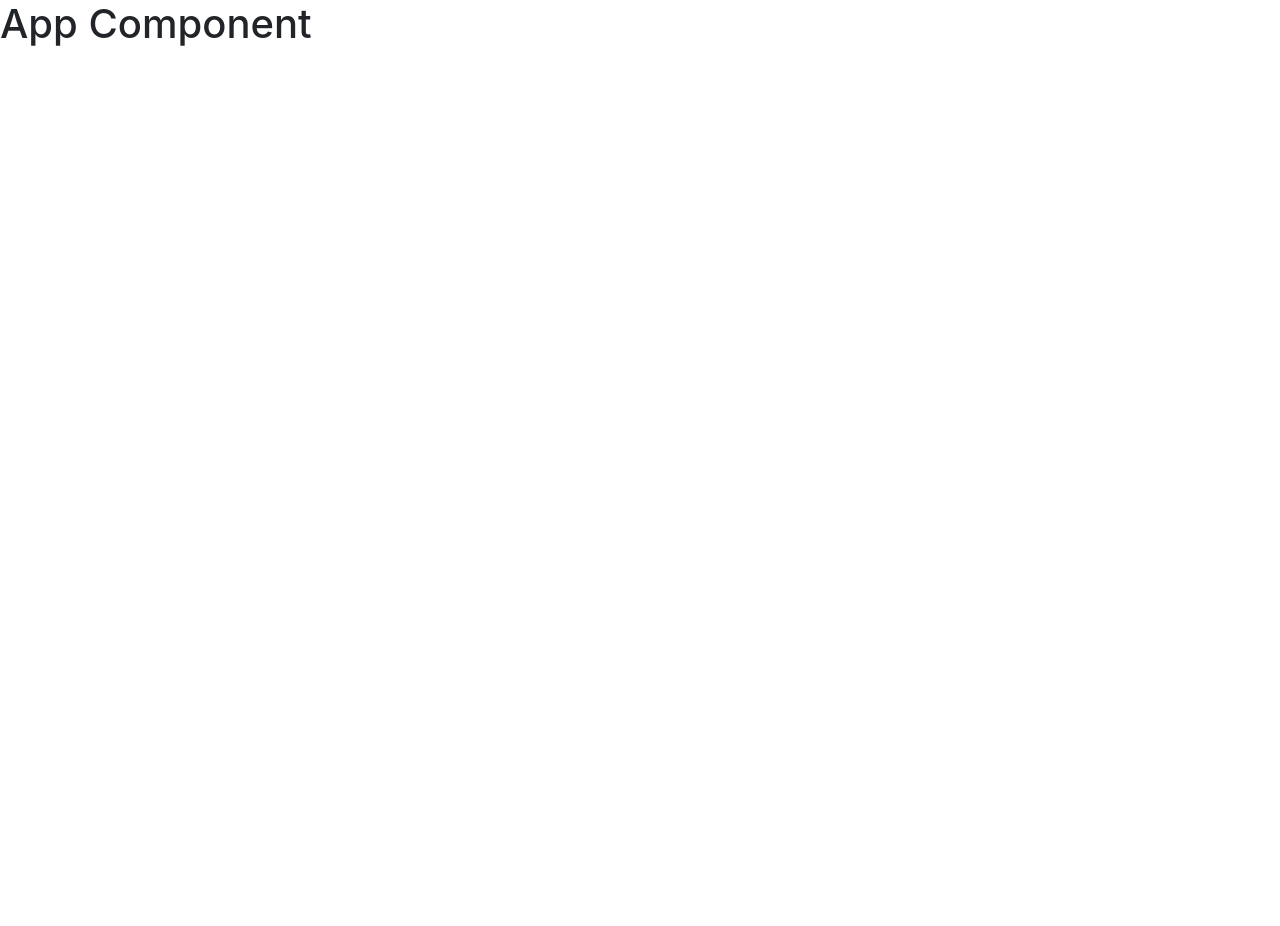
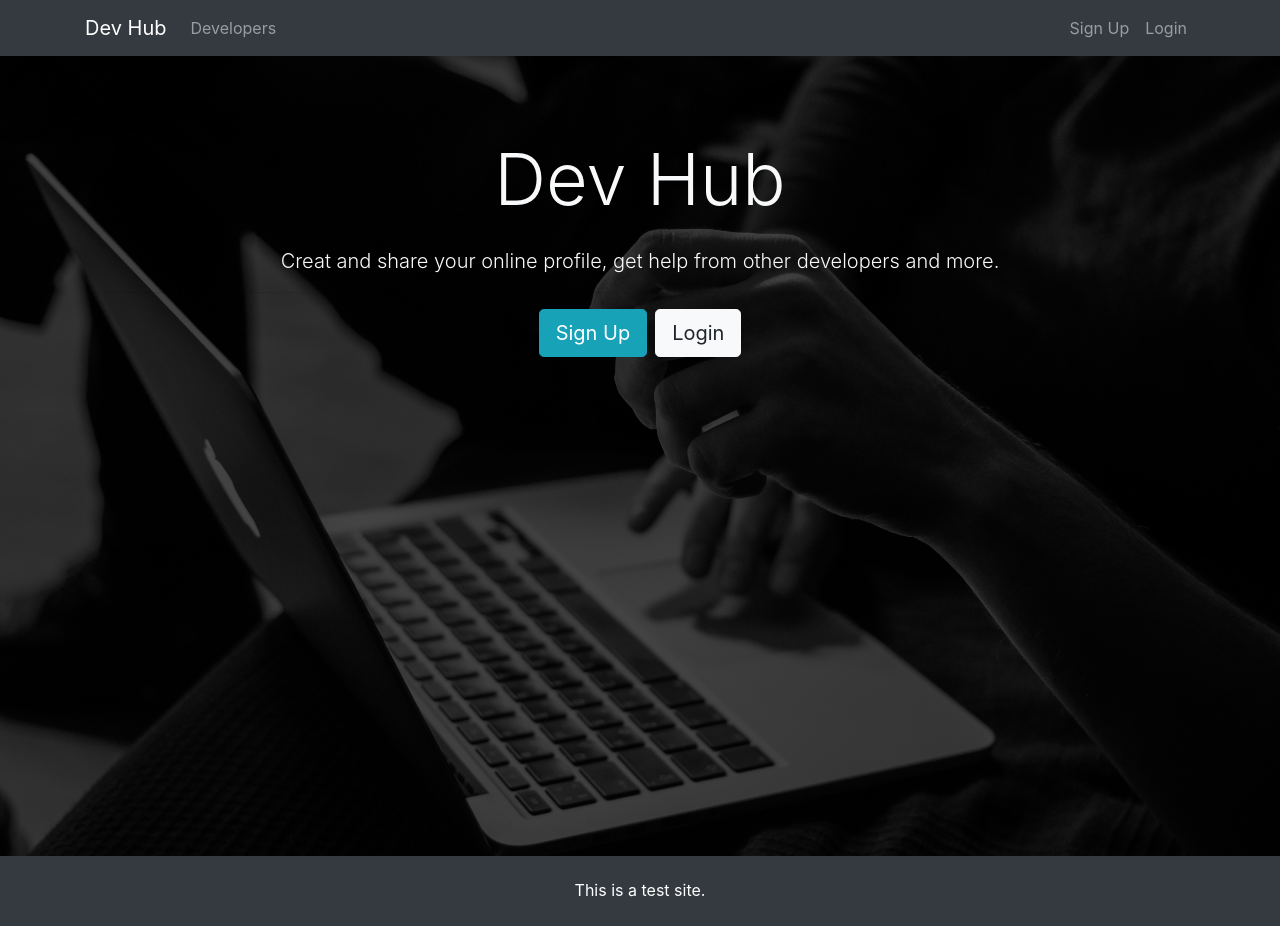
Before and after one commit to QiongXM/node-react, a React (Create React App) app in the folder client/: page / in a window 1280 px wide. Before the commit the page ends 800 px from the top, so only its background shows below. Built offline with nearby package versions, Linux system fonts and the light colour scheme.

Commit message:
Add home page components and route

```diff
--- a/client/package.json
+++ b/client/package.json
@@ -6,6 +6,7 @@
     "bootstrap": "^4.1.3",
     "react": "^16.5.2",
     "react-dom": "^16.5.2",
+    "react-router-dom": "^4.3.1",
     "react-scripts": "2.0.5"
   },
   "scripts": {
--- a/client/src/App.css
+++ b/client/src/App.css
@@ -0,0 +1,39 @@
+img {
+  width: 100%;
+}
+
+.landing {
+  position: relative;
+  background: url('./asset/img/bg.jpg') no-repeat;
+  background-size: cover;
+  background-position: center;
+  height: 100vh;
+  margin-top: -24px;
+  margin-bottom: -50px;
+}
+
+.landing-inner {
+  padding-top: 80px;
+}
+
+.dark-overlay {
+  background-color: rgba(0, 0, 0, 0.7);
+  position: absolute;
+  top: 0;
+  left: 0;
+  width: 100%;
+  height: 100%;
+}
+
+.card-form {
+  opacity: 0.9;
+}
+
+.latest-profiles-img {
+  width: 40px;
+  height: 40px;
+}
+
+.form-control::placeholder {
+  color: #bbb !important;
+}
--- a/client/src/App.js
+++ b/client/src/App.js
@@ -1,13 +1,25 @@
 import React, { Component } from 'react';
+import { BrowserRouter as Router, Route, Switch } from 'react-router-dom';
+
+import Navbar from './components/layout/Navbar';
+import Footer from './components/layout/Footer';
+import Landing from './components/layout/Landing';
+
 import './App.css';
 import 'bootstrap/dist/css/bootstrap.min.css';
 
 class App extends Component {
   render() {
     return (
-      <div className="App">
-        <h1>App Component</h1>
-      </div>
+      <Router>
+        <div className="App">
+          <Navbar />
+          <Switch>
+            <Route exact path="/" component={Landing} />
+          </Switch>
+          <Footer />
+        </div>
+      </Router>
     );
   }
 }
--- /dev/null
+++ b/client/src/components/layout/Footer.js
@@ -0,0 +1,12 @@
+import React from 'react';
+
+function Footer() {
+  return (
+    <footer className="bg-dark text-white mt-5 p-4 text-center">
+      {' '}
+      This is a test site.
+    </footer>
+  );
+}
+
+export default Footer;
--- /dev/null
+++ b/client/src/components/layout/Landing.js
@@ -0,0 +1,33 @@
+import React, { Component } from 'react';
+
+class Landing extends Component {
+  render() {
+    return (
+      <div className="landing">
+        <div className="dark-overlay landing-inner text-light">
+          <div className="container">
+            <div className="row">
+              <div className="col-md-12 text-center">
+                <h1 className="display-3 mb-4">Dev Hub</h1>
+                <p className="lead">
+                  {' '}
+                  Creat and share your online profile, get help from other
+                  developers and more.
+                </p>
+                <hr />
+                <a href="register" className="btn btn-lg btn-info mr-2">
+                  Sign Up
+                </a>
+                <a href="login" className="btn btn-lg btn-light">
+                  Login
+                </a>
+              </div>
+            </div>
+          </div>
+        </div>
+      </div>
+    );
+  }
+}
+
+export default Landing;
--- /dev/null
+++ b/client/src/components/layout/Navbar.js
@@ -0,0 +1,49 @@
+import React, { Component } from 'react';
+import { Link } from 'react-router-dom';
+
+class Navbar extends Component {
+  render() {
+    return (
+      <nav className="navbar navbar-expand-sm navbar-dark bg-dark mb-4">
+        <div className="container">
+          <Link to="/" className="navbar-brand">
+            Dev Hub
+          </Link>
+          <button
+            className="navbar-toggler"
+            type="button"
+            data-toggle="collapse"
+            data-target="#mobile-nav"
+          >
+            <span className="navbar-toggler-icon" />
+          </button>
+
+          <div className="collapse navbar-collapse" id="mobile-nav">
+            <ul className="navbar-nav mr-auto">
+              <li className="nav-item">
+                <a className="nav-link" href="profile">
+                  {' '}
+                  Developers
+                </a>
+              </li>
+            </ul>
+
+            <ul className="navbar-nav ml-auto">
+              <li className="nav-item">
+                <a className="nav-link" href="signup">
+                  Sign Up
+                </a>
+              </li>
+              <li className="nav-item">
+                <a className="nav-link" href="login">
+                  Login
+                </a>
+              </li>
+            </ul>
+          </div>
+        </div>
+      </nav>
+    );
+  }
+}
+export default Navbar;
```
Also changed, not shown: client/src/asset/img/bg.jpg (added), 1 other file (tests, documents, lock files or other folders).
